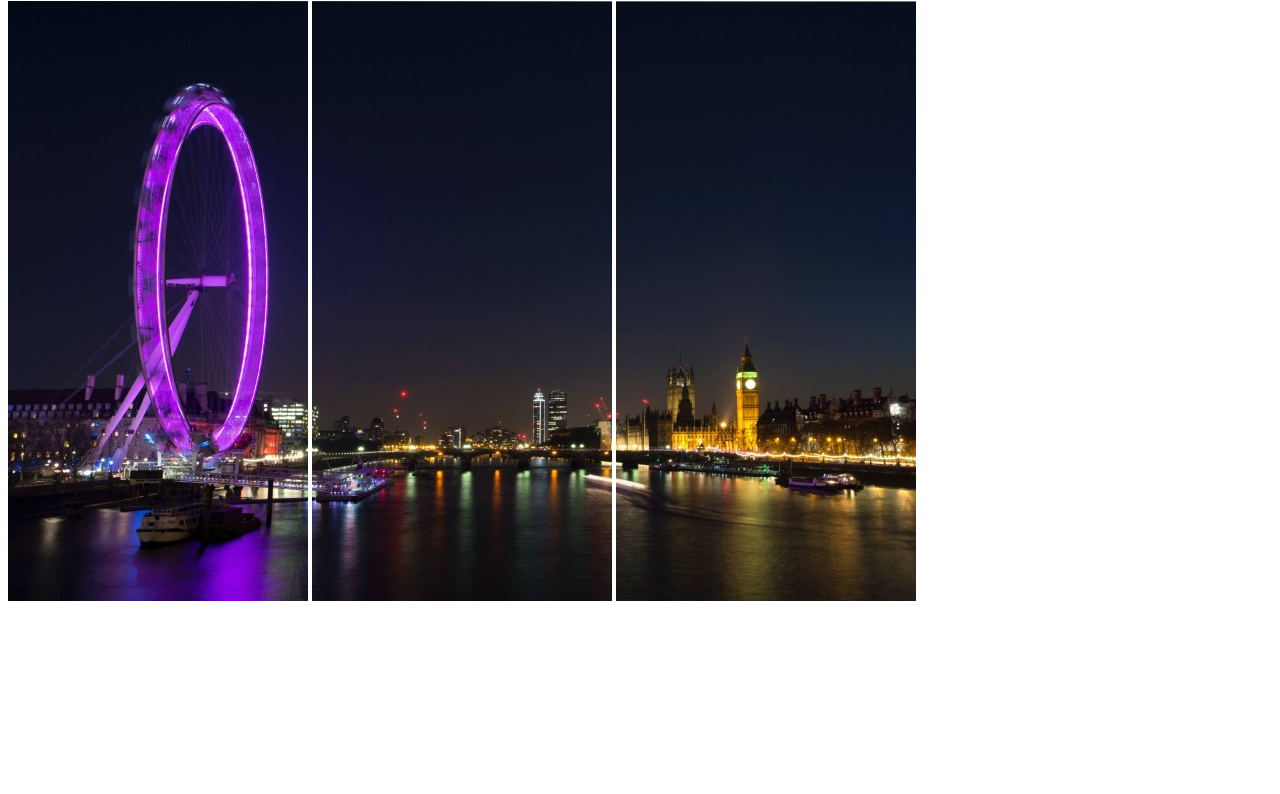
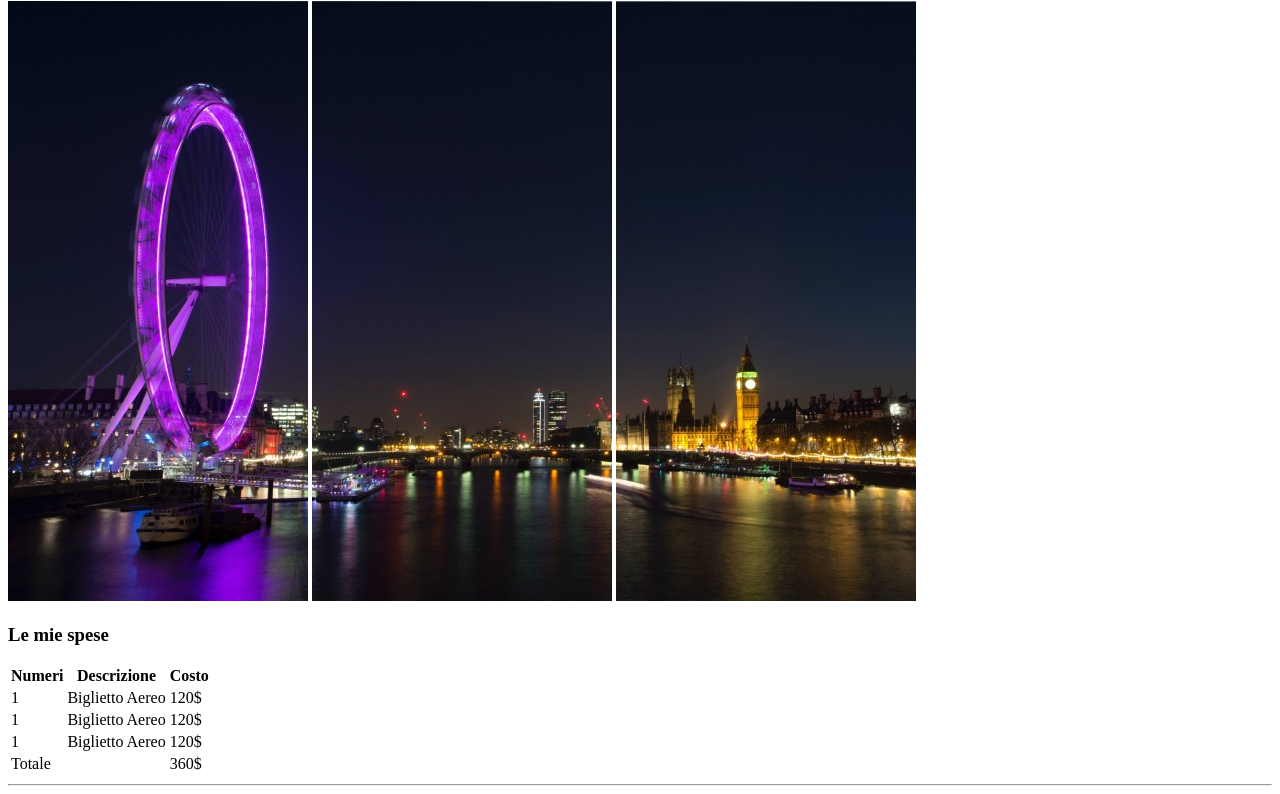
Before and after one commit to salvoparisi/html-london-trip, a plain HTML site: page index.html in a window 1280 px wide. Shown: the part 79-873 px from the top of the page. Before the commit the page ends 800 px from the top, so only its background shows below. Drawn offline with Linux system fonts and the light colour scheme.

Commit message:
add table

```diff
--- a/index.html
+++ b/index.html
@@ -6,6 +6,7 @@
     <title>Document</title>
 </head>
 <body>
+
     <header>
         <h1>Il mio Viaggio a Londra</h1>
 
@@ -16,7 +17,71 @@
         </div>
 
     </header>
+
     <main>
+
+        <h3>Le mie spese</h3>
+        <div>
+            <table>
+
+                <thead>
+                    <div>
+                        <tr>
+
+                            <th>Numeri</th>
+                            <th>Descrizione</th>
+                            <th>Costo</th>
+
+                        </tr>
+                    </div>
+                </thead>
+
+                <tbody>
+                    <div>
+                        <tr>
+
+                            <td>1</td>
+                            <td>Biglietto Aereo</td>
+                            <td>120$</td>
+
+                        </tr>
+
+                        <tr>
+
+                            <td>1</td>
+                            <td>Biglietto Aereo</td>
+                            <td>120$</td>
+
+                        </tr>
+
+                        <tr>
+
+                            <td>1</td>
+                            <td>Biglietto Aereo</td>
+                            <td>120$</td>
+
+                        </tr>
+                    </div>
+                </tbody>
+
+                <tfoot>
+                    <div>
+                      <tr>
+
+                        <td>Totale</td>
+                        <td></td>
+                        <td>360$</td>
+
+                    </tr>
+                    </div>
+                </tfoot>
+
+            </table>
+        </div>
+
+    <hr>
+
+
 
     </main>
     <footer>
```
